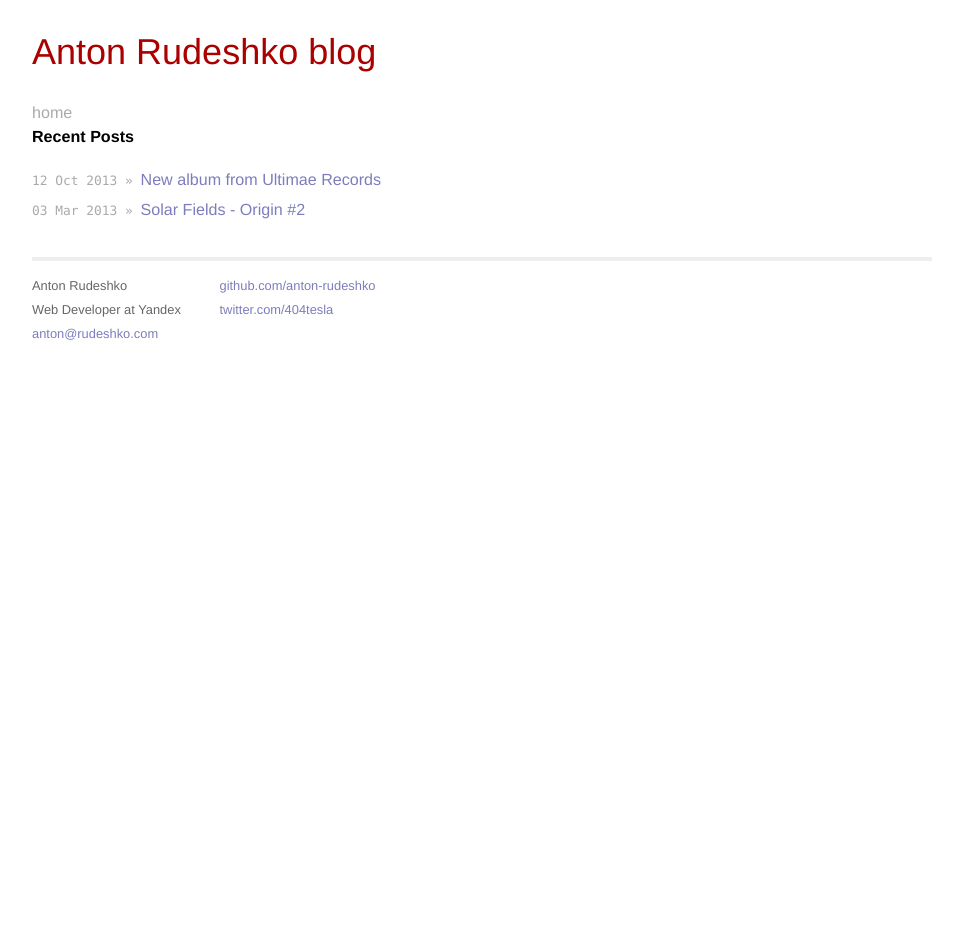
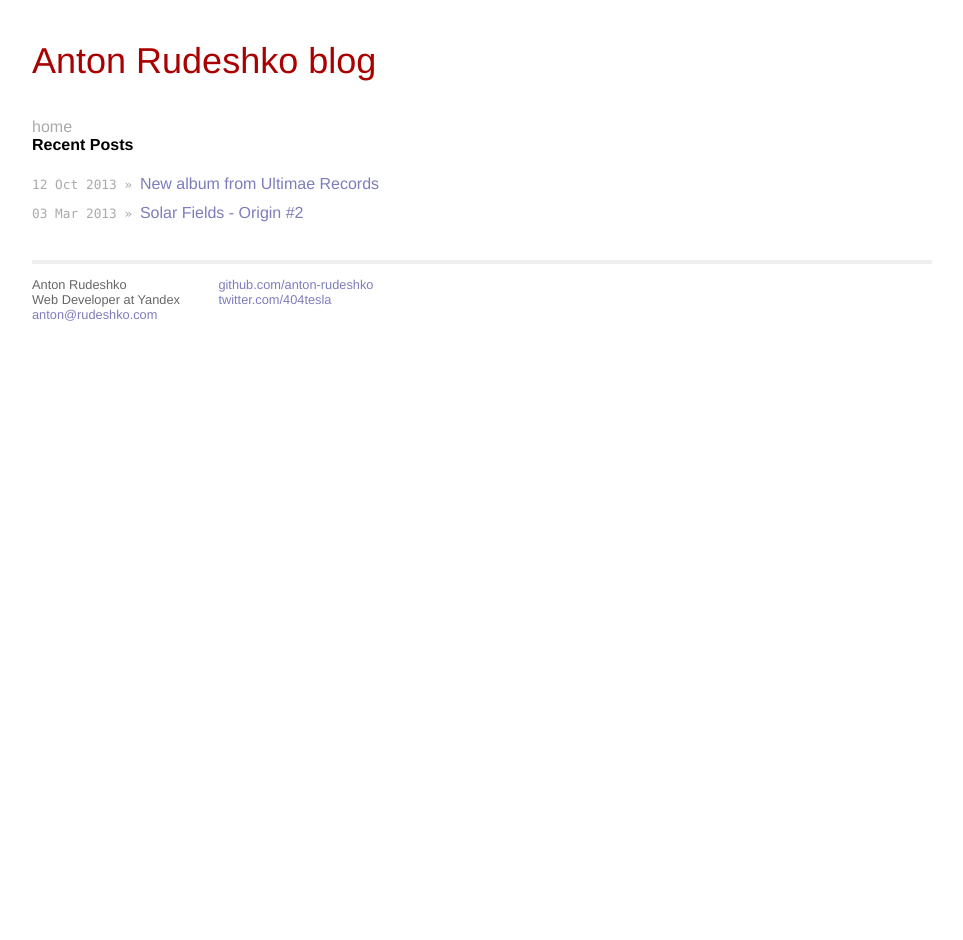
Before and after one commit to anton-rudeshko/anton-rudeshko.github.io, a Jekyll site: the page built from index.html, in a window 1280 px wide. Shown: the whole page, without its empty margins (158-1121 px from the left). Built offline with Jekyll 4.4.1, drawn with Linux system fonts in a browser that asks for light colours; Markdown is read by kramdown in place of the engine named in the settings.

Commit message:
Removed some annoying styles

```diff
--- a/css/main.css
+++ b/css/main.css
@@ -15,7 +15,7 @@ html, body {
 
 body {
     background-color: #fff;
-    font: 14px Helvetica, Arial, sans-serif;
+    font: 16px Helvetica, Arial, sans-serif;
 }
 
 h1, h2, h3, h4, h5, h6 {
@@ -66,11 +66,8 @@ ul.posts span {
 /*****************************************************************************/
 
 .site {
-  font-size: 115%;
-  text-align: justify;
   width: 900px;
   margin: 40px auto;
-  line-height: 1.5em;
 }
 
 .site .header h1.title {
```
